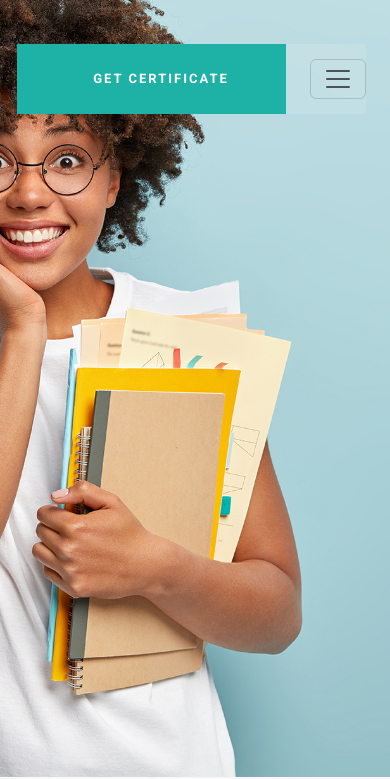
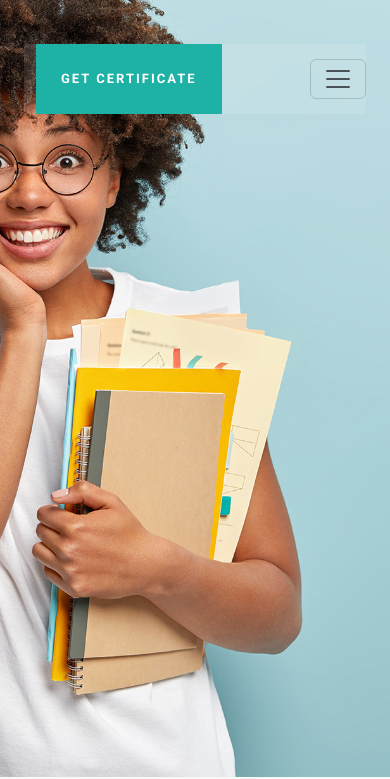
Before and after one commit to ParvesPR/Academia, a plain HTML site: page index.html in a window 390 px wide. Shown: the part 67-846 px from the top of the page. Drawn offline with nearby package versions, Linux system fonts and the light colour scheme.

Commit message:
adjust navbar button

```diff
--- a/style.css
+++ b/style.css
@@ -492,8 +492,11 @@ p, h1, h2, h3.h4, h5 {
         background-position: center right;
 
     }
-
+    .top-bar .navbar .btn-custom{
+        width: auto;
+    }
     .top-bar .navbar .btn-custom::before {
+        width: auto;
         -webkit-transform: skewX(0deg);
         -ms-transform: skewX(0deg);
         transform: skewX(0deg);
```
